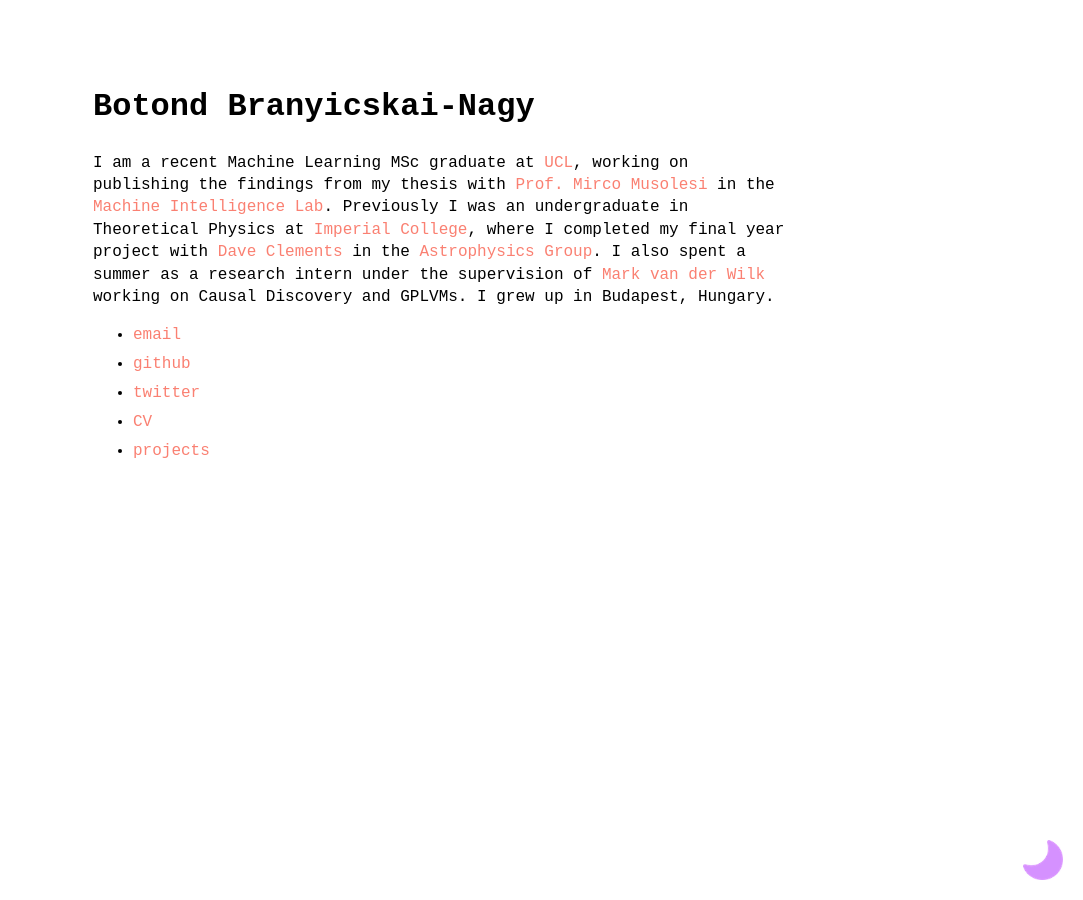
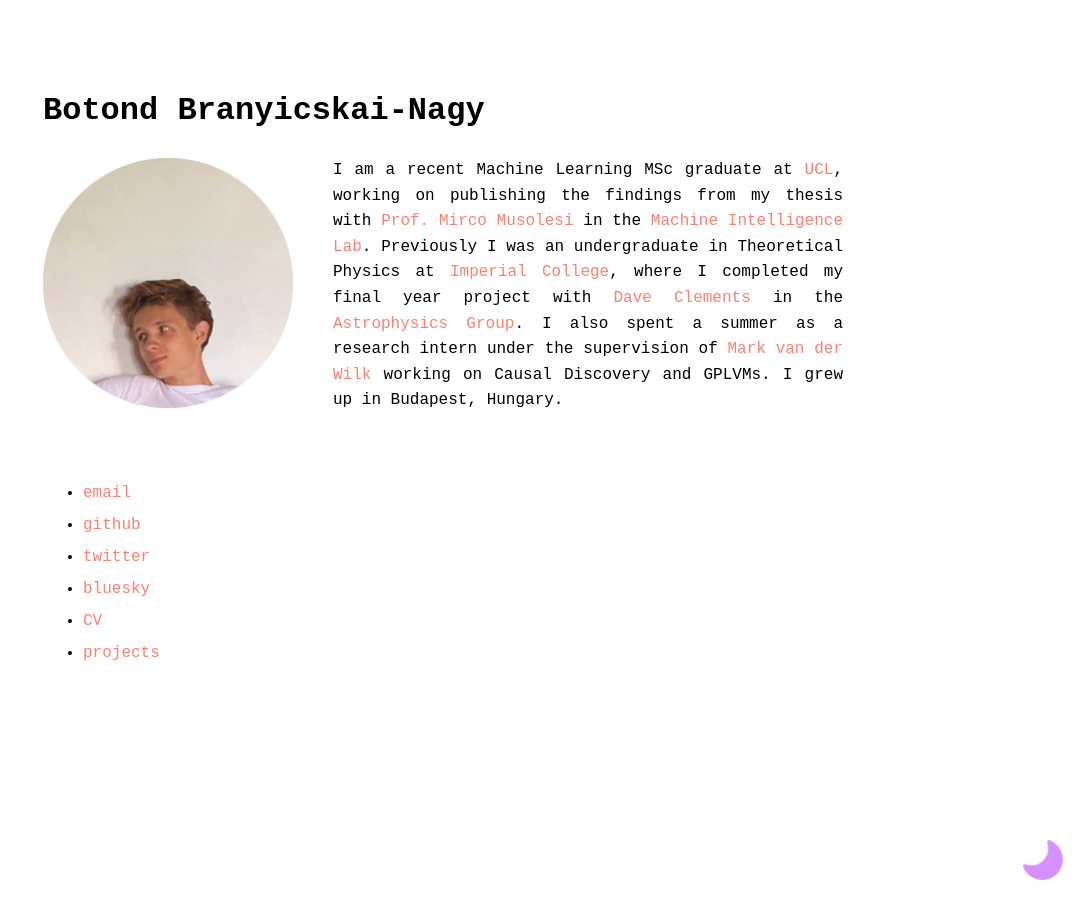
Before and after one commit to botondbnagy/botondbnagy.github.io, a Jekyll site: the page built from index.md, in a window 1280 px wide. Shown: the whole page, without its empty margins (197-1280 px from the left). Built offline with Jekyll 4.4.1, drawn with Linux system fonts in a browser that asks for light colours.

Commit message:
added profile

```diff
--- a/_data/menu.yml
+++ b/_data/menu.yml
@@ -13,6 +13,9 @@ entries:
   - title: twitter
     url: https://twitter.com/bbbnagy
 
+  - title: bluesky
+    url: https://bsky.app/profile/botondbnagy.bsky.social
+
   - title: CV
     url: assets/botond_branyicskai_CV.pdf
 
--- a/_sass/no-style-please.scss
+++ b/_sass/no-style-please.scss
@@ -27,10 +27,12 @@ body {
   color: black;
   font-family: monospace;
   font-size: 16px;
-  line-height: 1.4;
+  line-height: 1.6;
   margin: 0;
   min-height: 100%;
   overflow-wrap: break-word;
+  // fill lines (not align left)
+  text-align: justify;
 }
 
 a { color: salmon;
@@ -53,7 +55,7 @@ li { margin: 0.4rem 0; }
 *:target { background: yellow; }
 
 .w {
-  max-width: 700px;
+  max-width: 800px;
   margin: 0 auto;
   padding: 4rem 2rem;
 }
--- a/index.md
+++ b/index.md
@@ -1,7 +1,9 @@
 ---
 layout: home
 ---
-<!-- ![profile](assets/profile.png){:height="200px" width="200px"} -->
+<!-- ![header](assets/header9.jpeg){:width="450px" style="float: left; margin-right: 500px; margin-bottom: 10px;"} -->
 
+![profile](assets/profile5.png){:height="250px" width="250px" style="float: left; margin-right: 40px; margin-bottom: 40px;"}
 
 I am a recent Machine Learning MSc graduate at [UCL](https://www.ucl.ac.uk), working on publishing the findings from my thesis with [Prof. Mirco Musolesi](https://www.mircomusolesi.org) in the [Machine Intelligence Lab](https://www.machineintelligencelab.ai). Previously I was an undergraduate in Theoretical Physics at [Imperial College](https://www.imperial.ac.uk), where I completed my final year project with [Dave Clements](https://www.imperial.ac.uk/people/d.clements) in the [Astrophysics Group](https://www.imperial.ac.uk/astrophysics). I also spent a summer as a research intern under the supervision of [Mark van der Wilk](https://mvdw.uk) working on Causal Discovery and GPLVMs. I grew up in Budapest, Hungary.
+ <br/><br/>
```
Also changed, not shown: assets/profile.png (deleted), assets/profile5.png (added), 5 other files.
